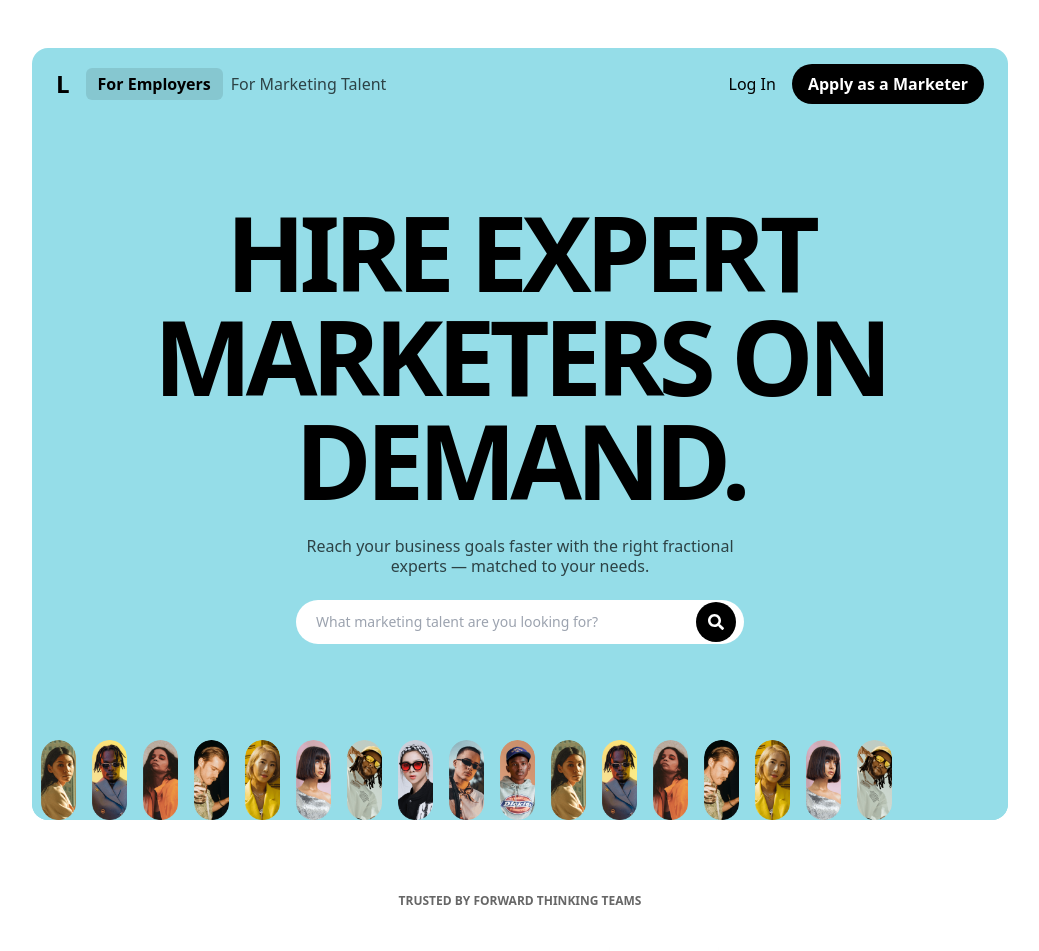
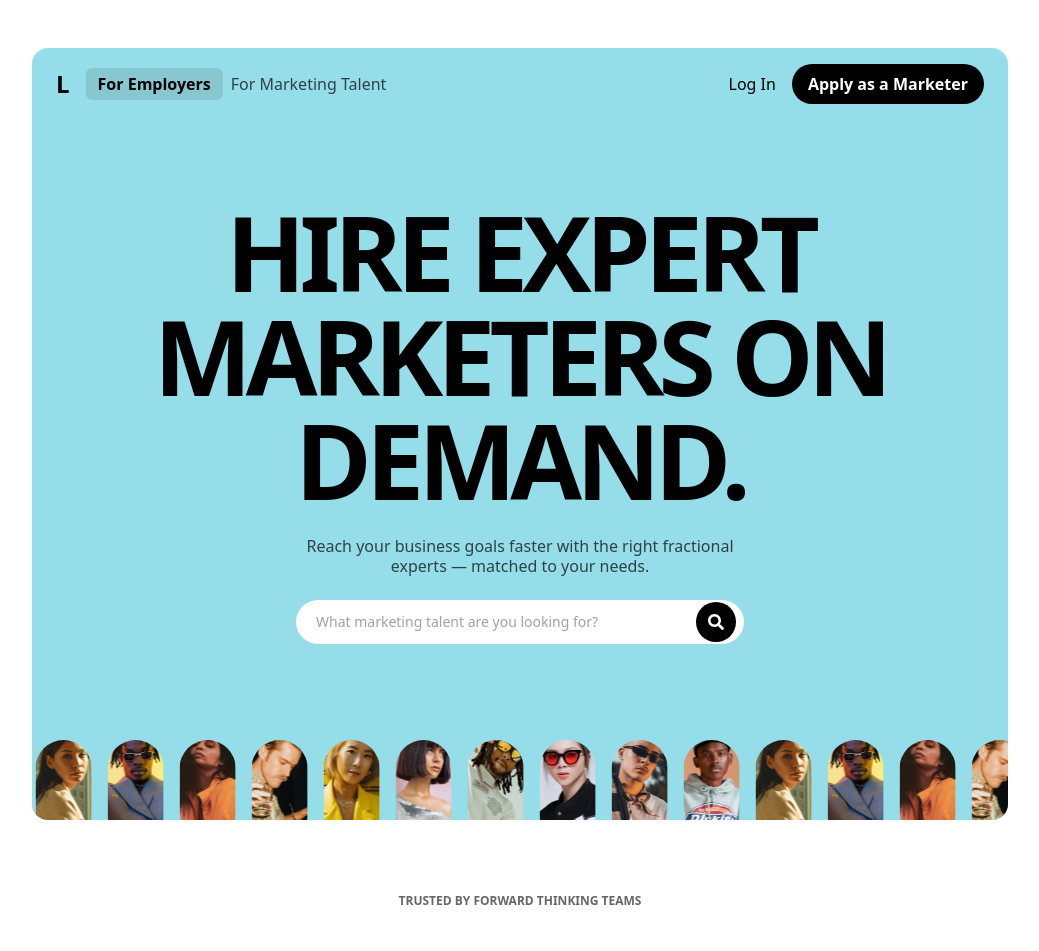
Before and after one commit to MusmRapid/clicktalent, a React (Vite) app: page / in a window 1280 px wide. Shown: the top 951 px of the page, without its empty margins (120-1159 px from the left). Built offline with nearby package versions, Linux system fonts and the light colour scheme.

Commit message:
animation fixed

```diff
--- a/src/components/HomeComp/HeroSection/index.tsx
+++ b/src/components/HomeComp/HeroSection/index.tsx
@@ -12,7 +12,6 @@ import image8 from "../../../assets/heroimage_8.png";
 import image9 from "../../../assets/heroimage_9.png";
 import image10 from "../../../assets/heroimage_10.png";
 import NavbarDesktop from "../../Navbar/NavbarDesktop";
-
 const images = [
   image1,
   image2,
@@ -25,23 +24,26 @@ const images = [
   image9,
   image10,
 ];
-
 const HeroSection: React.FC = () => {
+  // Tailwind w-14 → 3.5rem → 56px, gap-4 → 1rem → 16px
+  const ITEM_WIDTH = 56;
+  const GAP = 16;
+  // total shift = one full set of images sliding off
+  const SHIFT = (ITEM_WIDTH + GAP) * images.length; // 72px * 10 = 720px
   return (
     <div className="m-2 overflow-hidden rounded-2xl bg-heroBlue">
+      {/* Navbar */}
       <div className="hidden md:block">
         <NavbarDesktop />
       </div>
-
+      {/* Headline + search */}
       <div className="flex flex-col items-center justify-center px-4 mt-20 text-center">
         <h1 className="text-5xl max-w-4xl tracking-[-6px] font-bold leading-none text-black md:text-[104px]">
           HIRE EXPERT MARKETERS ON DEMAND.
         </h1>
         <p className="max-w-md mt-6 text-sm md:text-[16px] text-black/70">
-          Reach your business goals faster with the right fractional experts —
-          matched to your needs.
+          Reach your business goals faster with the right fractional experts — matched to your needs.
         </p>
-
         <div className="relative w-full max-w-md mt-6">
           <input
             type="text"
@@ -53,19 +55,25 @@ const HeroSection: React.FC = () => {
           </div>
         </div>
       </div>
-
+      {/* Seamless carousel */}
       <div className="w-full mt-24 overflow-hidden bg-heroBlue">
         <motion.div
-          className="flex gap-4"
-          animate={{ x: ["0%", "-50%"] }}
-          transition={{ repeat: Infinity, duration: 20, ease: "linear" }}
+          className="flex flex-nowrap gap-4"
+          initial={{ x: 0 }}
+          animate={{ x: -SHIFT }}
+          transition={{
+            ease: "linear",
+            duration: 20,
+            repeat: Infinity,
+          }}
         >
-          {[...images, ...images].map((src, idx) => (
+          {/* three copies back‑to‑back */}
+          {[...images, ...images, ...images, ...images].map((src, idx) => (
             <img
               key={idx}
               src={src}
-              alt={`image-${idx}`}
-              className="object-cover h-20 rounded-t-full w-14"
+              alt={`marketer-${idx}`}
+              className="flex-none object-cover h-20 w-14 rounded-t-full"
             />
           ))}
         </motion.div>
@@ -73,5 +81,4 @@ const HeroSection: React.FC = () => {
     </div>
   );
 };
-
 export default HeroSection;
```
